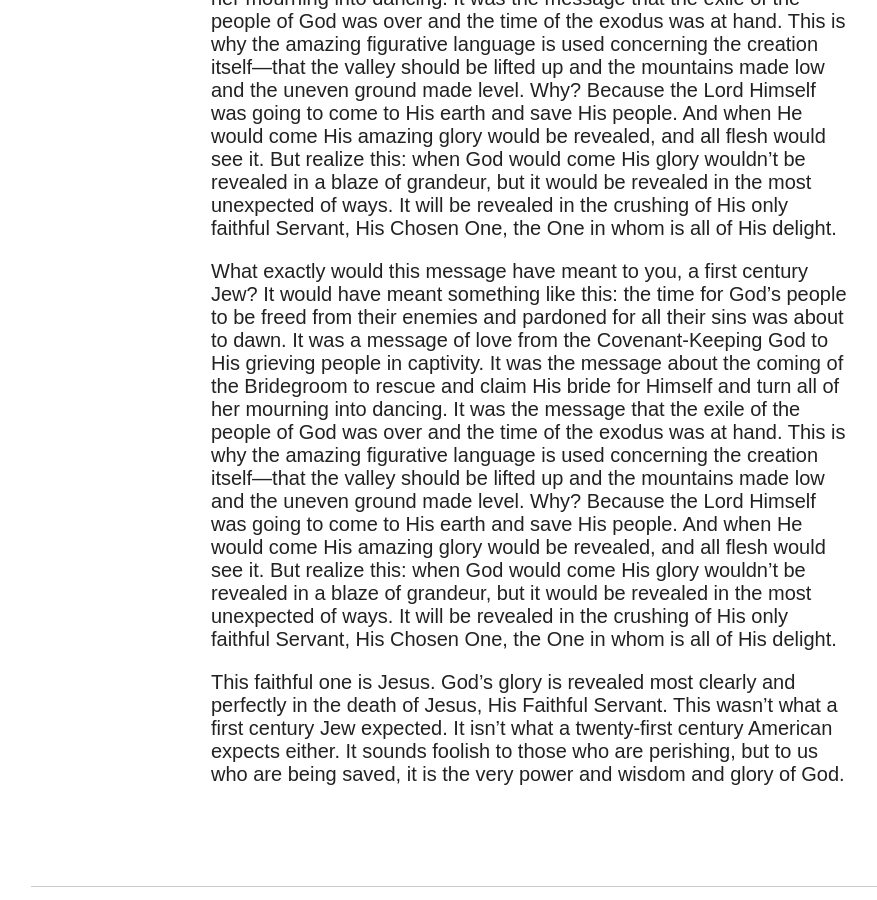
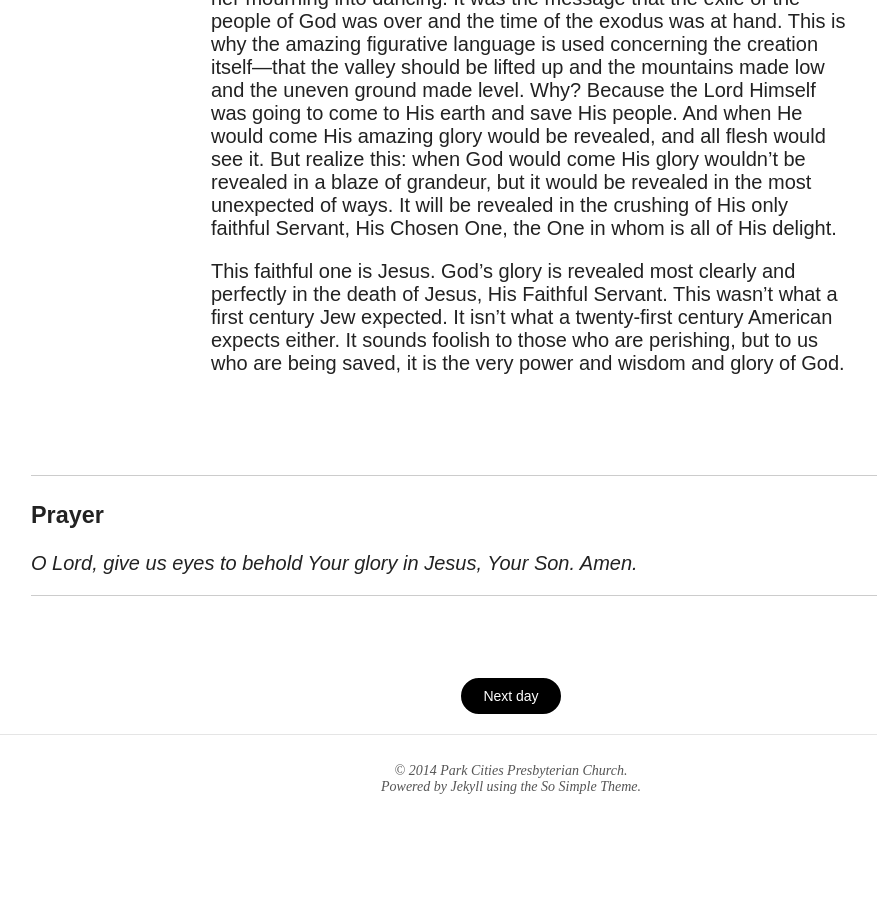
Before and after one commit to pcpc/advent.pcpc.org, a Jekyll site: the page built from _posts/2013-12-01-day-one-of-advent.md, in a window 1280 px wide and 900 px high, scrolled down 926 px. Shown: the whole window, without its empty margins (129-1006 px from the left). Built offline with Jekyll 4.4.1, drawn with Linux system fonts in a browser that asks for light colours; nearby versions of some CDN libraries.

Commit message:
Update 2013-12-01-day-one-of-advent.md

```diff
--- a/_posts/2013-12-01-day-one-of-advent.md
+++ b/_posts/2013-12-01-day-one-of-advent.md
@@ -21,6 +21,4 @@ status: live
 
 What exactly would this message have meant to you, a first century Jew? It would have meant something like this: the time for God’s people to be freed from their enemies and pardoned for all their sins was about to dawn. It was a message of love from the Covenant-Keeping God to His grieving people in captivity. It was the message about the coming of the Bridegroom to rescue and claim His bride for Himself and turn all of her mourning into dancing. It was the message that the exile of the people of God was over and the time of the exodus was at hand. This is why the amazing figurative language is used concerning the creation itself—that the valley should be lifted up and the mountains made low and the uneven ground made level. Why? Because the Lord Himself was going to come to His earth and save His people. And when He would come His amazing glory would be revealed, and all flesh would see it. But realize this: when God would come His glory wouldn’t be revealed in a blaze of grandeur, but it would be revealed in the most unexpected of ways. It will be revealed in the crushing of His only faithful Servant, His Chosen One, the One in whom is all of His delight.
 
-What exactly would this message have meant to you, a first century Jew? It would have meant something like this: the time for God’s people to be freed from their enemies and pardoned for all their sins was about to dawn. It was a message of love from the Covenant-Keeping God to His grieving people in captivity. It was the message about the coming of the Bridegroom to rescue and claim His bride for Himself and turn all of her mourning into dancing. It was the message that the exile of the people of God was over and the time of the exodus was at hand. This is why the amazing figurative language is used concerning the creation itself—that the valley should be lifted up and the mountains made low and the uneven ground made level. Why? Because the Lord Himself was going to come to His earth and save His people. And when He would come His amazing glory would be revealed, and all flesh would see it. But realize this: when God would come His glory wouldn’t be revealed in a blaze of grandeur, but it would be revealed in the most unexpected of ways. It will be revealed in the crushing of His only faithful Servant, His Chosen One, the One in whom is all of His delight.
-
 This faithful one is Jesus. God’s glory is revealed most clearly and perfectly in the death of Jesus, His Faithful Servant. This wasn’t what a first century Jew expected. It isn’t what a twenty-first century American expects either. It sounds foolish to those who are perishing, but to us who are being saved, it is the very power and wisdom and glory of God.
```
